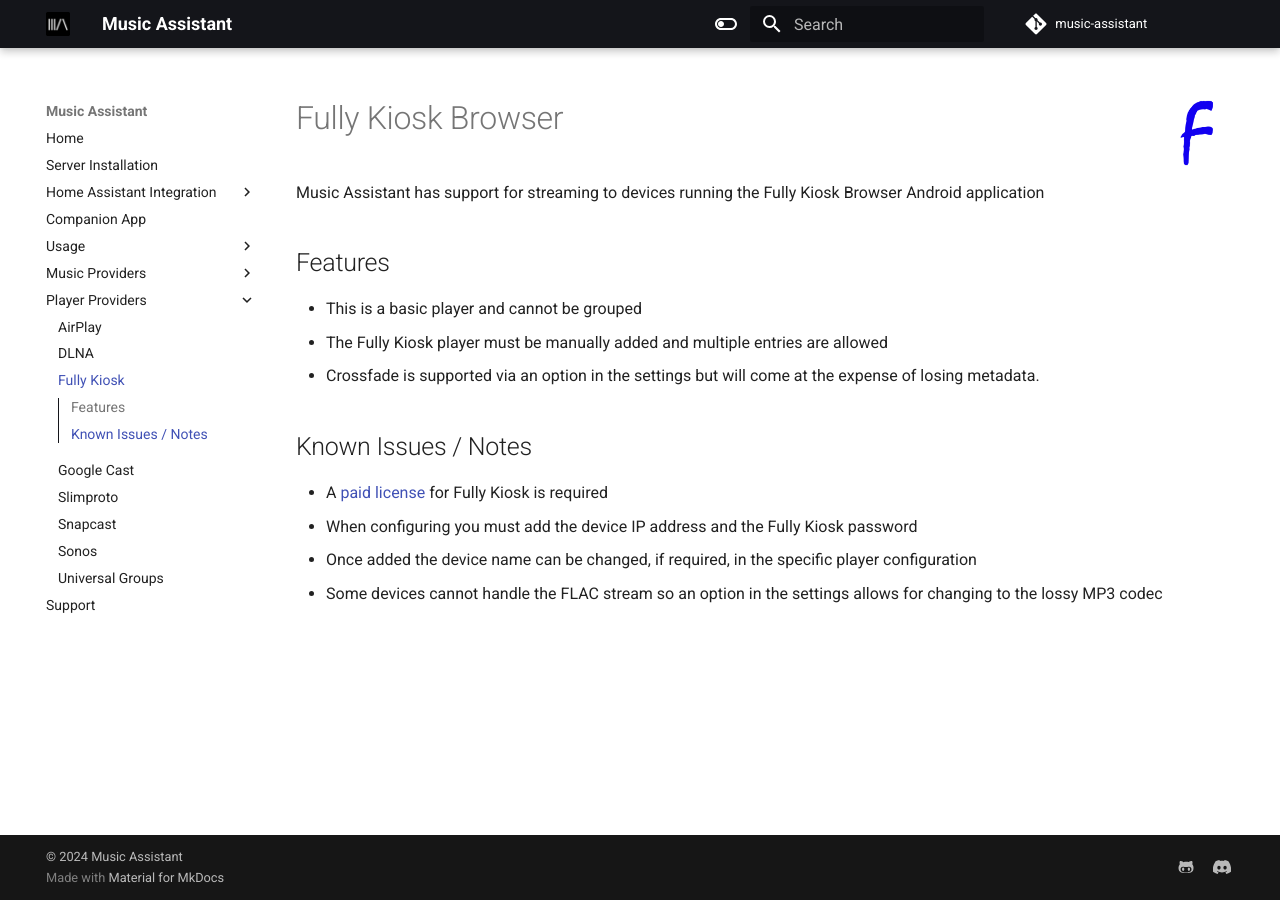
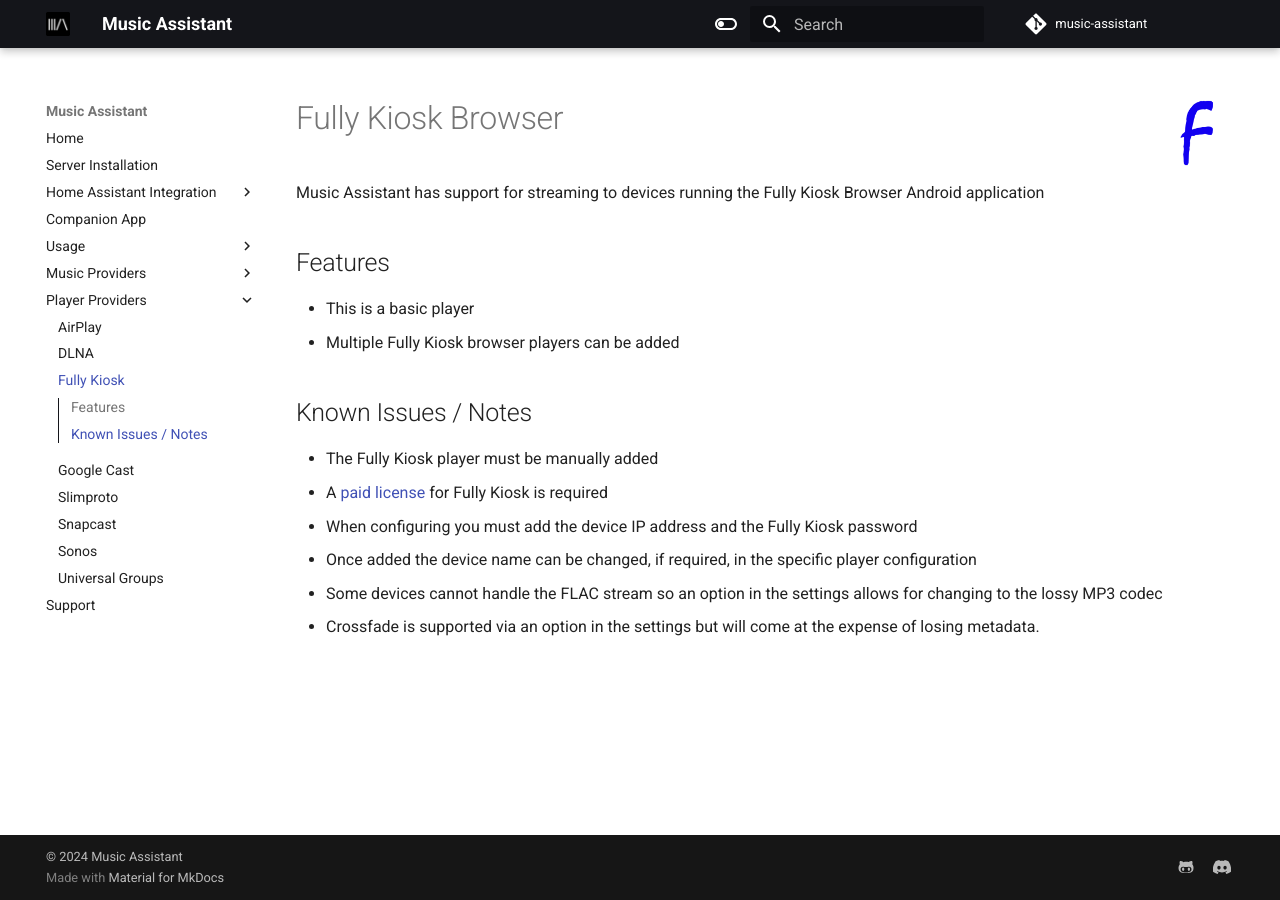
Before and after one commit to pwbriggs/music-assistant.github.io, an MkDocs documentation site: the page built from docs/player-support/fully-kiosk.md, in a window 1280 px wide. Built offline with MkDocs 1.6.1 and Material for MkDocs 9.7.7, drawn with Linux system fonts in a browser that asks for light colours.

Commit message:
Update fully-kiosk.md

```diff
--- a/docs/player-support/fully-kiosk.md
+++ b/docs/player-support/fully-kiosk.md
@@ -4,13 +4,14 @@
 
 ## Features
 
-- This is a basic player and cannot be grouped
-- The Fully Kiosk player must be manually added and multiple entries are allowed
-- Crossfade is supported via an option in the settings but will come at the expense of losing metadata.
+- This is a basic player
+- Multiple Fully Kiosk browser players can be added
 
 ## Known Issues / Notes
 
+- The Fully Kiosk player must be manually added
 - A [paid license](https://www.fully-kiosk.com/#pricing) for Fully Kiosk is required
 - When configuring you must add the device IP address and the Fully Kiosk password
 - Once added the device name can be changed, if required, in the specific player configuration
 - Some devices cannot handle the FLAC stream so an option in the settings allows for changing to the lossy MP3 codec
+- Crossfade is supported via an option in the settings but will come at the expense of losing metadata.
```
